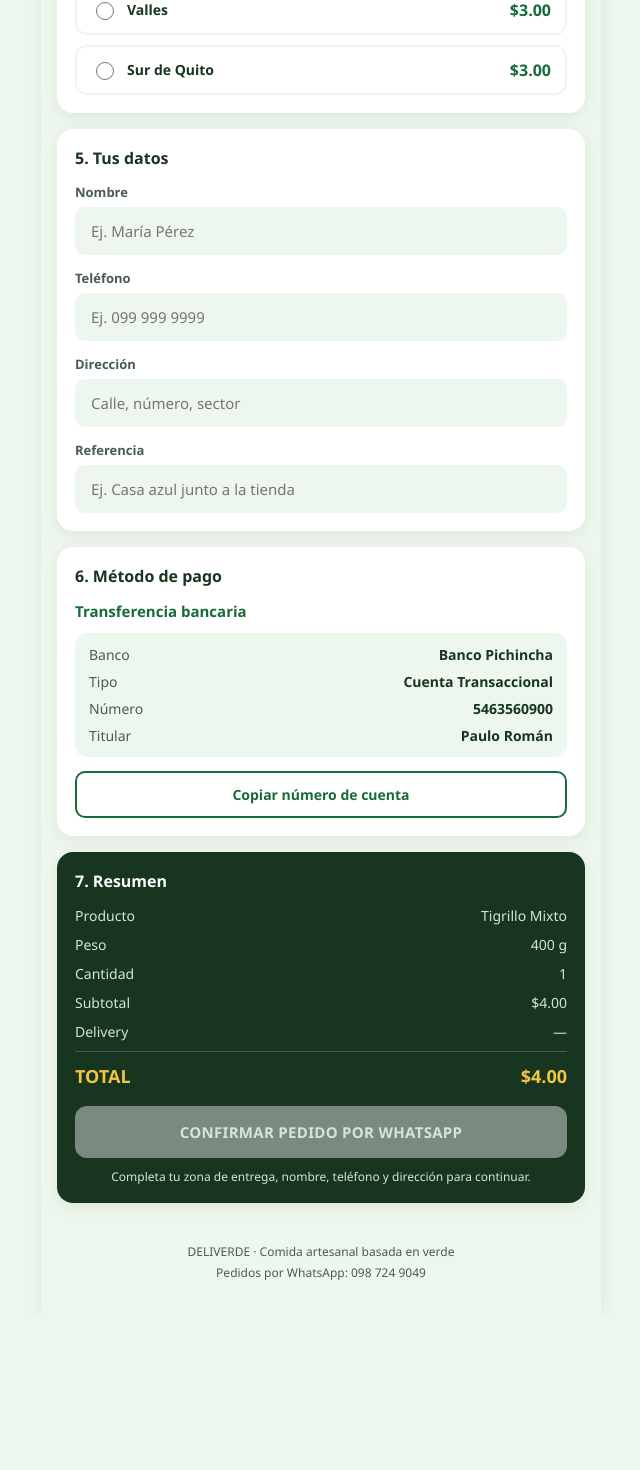
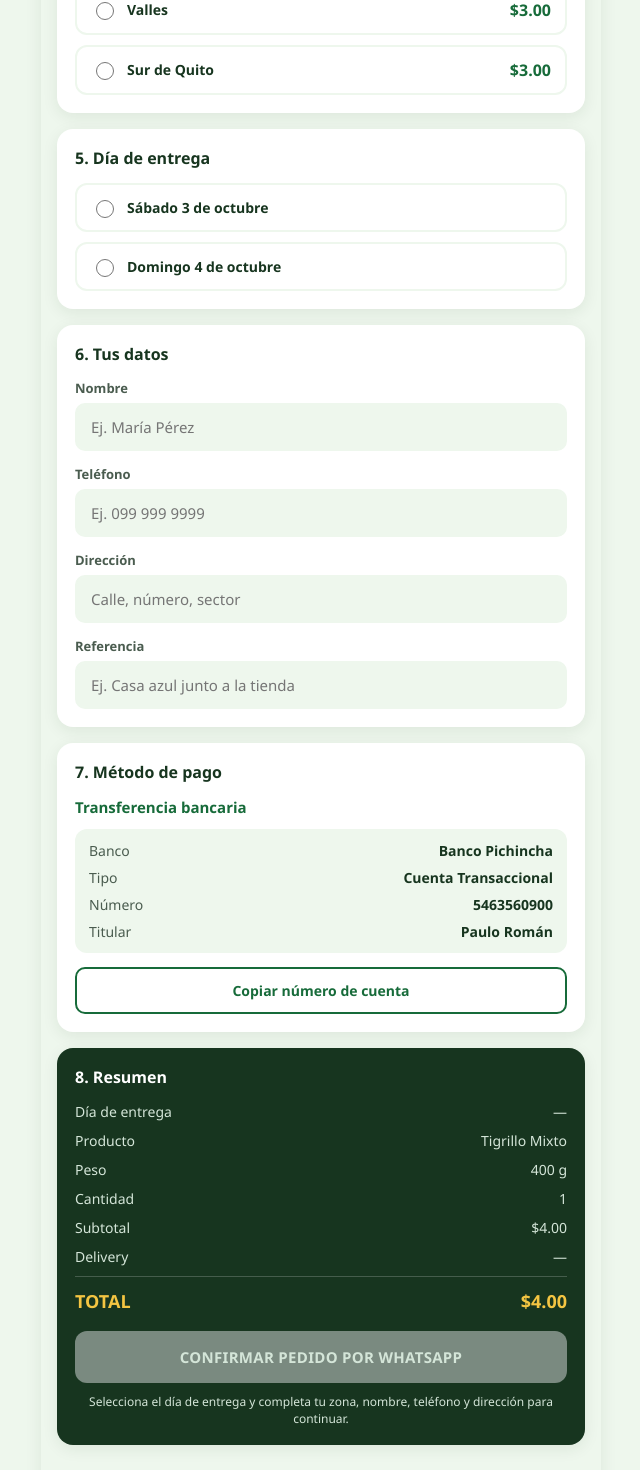
Before and after one commit to PauloRg25/DELIVERDE-WEB, a React (Vite) app: page / in a window 1280 px wide. Shown: the part 1030-2500 px from the top of the page, without its empty margins (319-959 px from the left). Before the commit the page ends 2347 px from the top, so only its background shows below. Built offline with nearby package versions, Linux system fonts and the light colour scheme.

Commit message:
Add delivery day selector

```diff
--- a/src/App.tsx
+++ b/src/App.tsx
@@ -20,6 +20,13 @@ const ZONES = [
 ] as const
 
 type ZoneId = (typeof ZONES)[number]['id']
+
+const DELIVERY_DAYS = [
+  { id: 'sabado', label: 'Sábado 3 de octubre' },
+  { id: 'domingo', label: 'Domingo 4 de octubre' },
+] as const
+
+type DeliveryDayId = (typeof DELIVERY_DAYS)[number]['id']
 
 const WHATSAPP_NUMBER = '593987249049' // 0987249049 en formato internacional Ecuador
 const BANK_ACCOUNT_NUMBER = '5463560900'
@@ -54,6 +61,7 @@ function App() {
   const [extraSeco, setExtraSeco] = useState(false)
   const [cantidad, setCantidad] = useState(1)
   const [zona, setZona] = useState<ZoneId | ''>('')
+  const [diaEntrega, setDiaEntrega] = useState<DeliveryDayId | ''>('')
   const [nombre, setNombre] = useState('')
   const [telefono, setTelefono] = useState('')
   const [direccion, setDireccion] = useState('')
@@ -62,6 +70,7 @@ function App() {
 
   const producto = PRODUCTS.find((p) => p.id === productoId)!
   const zonaSeleccionada = ZONES.find((z) => z.id === zona)
+  const diaEntregaSeleccionado = DELIVERY_DAYS.find((day) => day.id === diaEntrega)
 
   const subtotal = useMemo(
     () => (producto.price + (extraSeco ? EXTRA_PRICE : 0)) * cantidad,
@@ -74,7 +83,8 @@ function App() {
     nombre.trim() !== '' &&
     telefono.trim() !== '' &&
     direccion.trim() !== '' &&
-    zona !== ''
+    zona !== '' &&
+    diaEntrega !== ''
 
   const handleCantidad = (delta: number) => {
     setCantidad((prev) => Math.min(20, Math.max(1, prev + delta)))
@@ -97,6 +107,7 @@ function App() {
       `Producto: ${producto.name}`,
       `Peso: ${producto.weight}`,
       `Cantidad: ${cantidad}`,
+      `Día de entrega: ${diaEntregaSeleccionado?.label ?? ''}`,
       '',
       ...(extraSeco ? [`${EXTRA_NAME}: Sí`, ''] : []),
       `Subtotal: ${formatMoney(subtotal)}`,
@@ -124,6 +135,7 @@ function App() {
       telefono,
       direccion,
       referencia,
+      diaEntrega: diaEntregaSeleccionado?.label ?? '',
       producto: producto.name,
       peso: producto.weight,
       cantidad,
@@ -240,7 +252,29 @@ function App() {
         </section>
 
         <section className="card">
-          <h2 className="card__title">5. Tus datos</h2>
+          <h2 className="card__title">5. Día de entrega</h2>
+          <div className="zones">
+            {DELIVERY_DAYS.map((day) => (
+              <label
+                key={day.id}
+                className={`zone ${diaEntrega === day.id ? 'zone--active' : ''}`}
+              >
+                <input
+                  type="radio"
+                  name="diaEntrega"
+                  value={day.id}
+                  checked={diaEntrega === day.id}
+                  onChange={() => setDiaEntrega(day.id)}
+                  required
+                />
+                <span className="zone__label">{day.label}</span>
+              </label>
+            ))}
+          </div>
+        </section>
+
+        <section className="card">
+          <h2 className="card__title">6. Tus datos</h2>
           <div className="form">
             <label className="field">
               <span className="field__label">Nombre</span>
@@ -286,7 +320,7 @@ function App() {
         </section>
 
         <section className="card">
-          <h2 className="card__title">6. Método de pago</h2>
+          <h2 className="card__title">7. Método de pago</h2>
           <div className="payment">
             <p className="payment__method">Transferencia bancaria</p>
             <div className="payment__details">
@@ -317,8 +351,12 @@ function App() {
         </section>
 
         <section className="card card--summary">
-          <h2 className="card__title">7. Resumen</h2>
+          <h2 className="card__title">8. Resumen</h2>
           <div className="summary">
+            <div className="summary__row">
+              <span>Día de entrega</span>
+              <span>{diaEntregaSeleccionado?.label ?? '—'}</span>
+            </div>
             <div className="summary__row">
               <span>Producto</span>
               <span>{producto.name}</span>
@@ -361,7 +399,7 @@ function App() {
           </button>
           {!datosCompletos && (
             <p className="summary__hint">
-              Completa tu zona de entrega, nombre, teléfono y dirección para continuar.
+              Selecciona el día de entrega y completa tu zona, nombre, teléfono y dirección para continuar.
             </p>
           )}
         </section>
```
